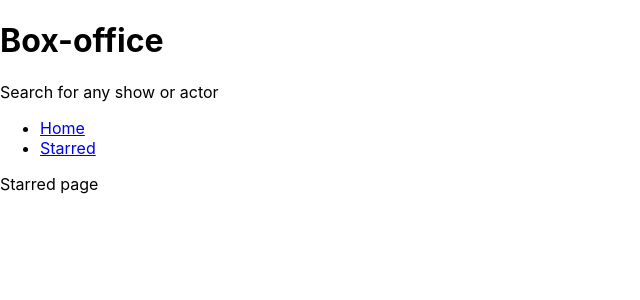
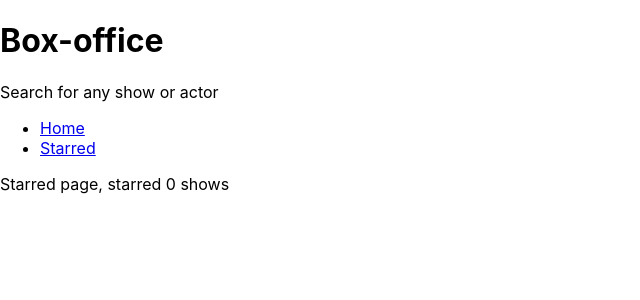
Before and after one commit to ankitraj32/box-office, a React (Create React App) app: page /starred in a window 1280 px wide. Shown: the top 300 px of the page, without its empty margins (0-640 px from the left). Built offline with nearby package versions, Linux system fonts and the light colour scheme.

Commit message:
created useStarredShows custom hook

```diff
--- a/src/components/shows/ShowCard.jsx
+++ b/src/components/shows/ShowCard.jsx
@@ -1,6 +1,6 @@
 import { Link } from 'react-router-dom';
 
-const ShowCard = ({ name, image, id, summary, onStarMeClick }) => {
+const ShowCard = ({ name, image, id, summary, onStarMeClick, isStarred }) => {
   const summaryStripped = summary
     ? summary.split(' ').slice(0, 10).join(' ').replace(/<.+?>/g, '')
     : 'No description';
@@ -20,7 +20,7 @@
           Read more
         </a>
         <button type="button" onClick={() => onStarMeClick(id)}>
-          Star me
+          {isStarred ? 'Starred' : 'Star me'}
         </button>
       </div>
     </div>
--- a/src/components/shows/ShowGrid.jsx
+++ b/src/components/shows/ShowGrid.jsx
@@ -1,37 +1,8 @@
-import { useReducer, useEffect } from 'react';
+import { useStarredShows } from '../../lib/useStarredShows';
 import ShowCard from './ShowCard';
 
-const usePersistedReducer = (reducer, initialState, localStorageKey) => {
-  const [state, dispatch] = useReducer(reducer, initialState, initial => {
-    const persistedValue = localStorage.getItem(localStorageKey);
-
-    return persistedValue ? JSON.parse(persistedValue) : initial;
-  });
-
-  useEffect(() => {
-    localStorage.setItem(localStorageKey, JSON.stringify(state));
-  }, [state, localStorageKey]);
-
-  return [state, dispatch];
-};
-
-const starredShowsReducer = (currentStarred, action) => {
-  switch (action.type) {
-    case 'STAR':
-      return currentStarred.concat(action.showId);
-    case 'UNSTAR':
-      return currentStarred.filter(showId => showId !== action.showId);
-    default:
-      return currentStarred;
-  }
-};
-
 const ShowGrid = ({ shows }) => {
-  const [starredShows, dispatchStarred] = usePersistedReducer(
-    starredShowsReducer,
-    [],
-    'starredShows'
-  );
+  const [starredShows, dispatchStarred] = useStarredShows();
 
   console.log({ starredShows });
 
@@ -57,6 +28,7 @@
           }
           summary={data.show.summary}
           onStarMeClick={onStarMeClick}
+          isStarred={starredShows.includes(data.show.id)}
         />
       ))}
     </div>
--- /dev/null
+++ b/src/lib/useStarredShows.js
@@ -0,0 +1,30 @@
+import { useReducer, useEffect } from 'react';
+
+const usePersistedReducer = (reducer, initialState, localStorageKey) => {
+  const [state, dispatch] = useReducer(reducer, initialState, initial => {
+    const persistedValue = localStorage.getItem(localStorageKey);
+
+    return persistedValue ? JSON.parse(persistedValue) : initial;
+  });
+
+  useEffect(() => {
+    localStorage.setItem(localStorageKey, JSON.stringify(state));
+  }, [state, localStorageKey]);
+
+  return [state, dispatch];
+};
+
+const starredShowsReducer = (currentStarred, action) => {
+  switch (action.type) {
+    case 'STAR':
+      return currentStarred.concat(action.showId);
+    case 'UNSTAR':
+      return currentStarred.filter(showId => showId !== action.showId);
+    default:
+      return currentStarred;
+  }
+};
+
+export const useStarredShows = () => {
+  return usePersistedReducer(starredShowsReducer, [], 'starredShows');
+};
--- a/src/pages/Starred.jsx
+++ b/src/pages/Starred.jsx
@@ -1,5 +1,9 @@
+import { useStarredShows } from '../lib/useStarredShows';
+
 const Starred = () => {
-  return <div>Starred page</div>;
+  const [starredShows] = useStarredShows();
+
+  return <div>Starred page, starred {starredShows.length} shows</div>;
 };
 
 export default Starred;
```
